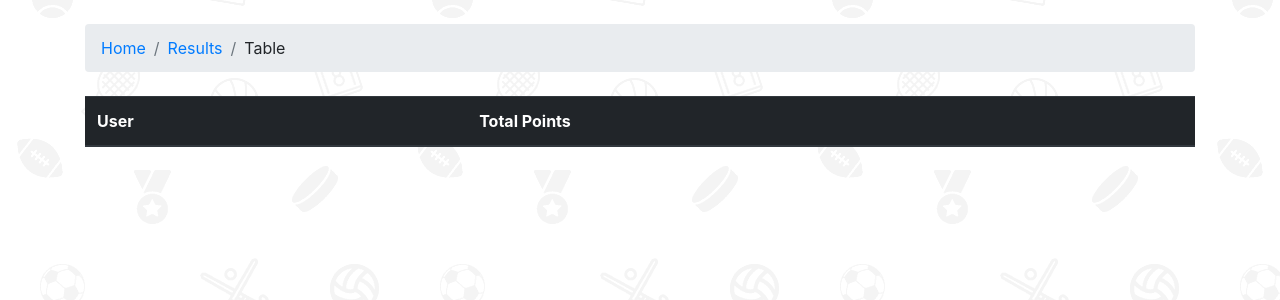
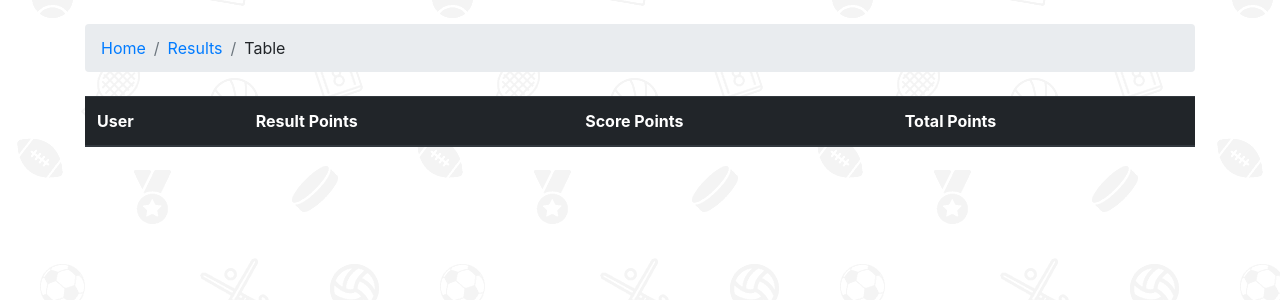
Before and after one commit to uncletoxa/nostradamus, a Django app: page /results/table in a window 1280 px wide. Shown: the part 56-356 px from the top of the page. Run offline with Django 3.2, Linux system fonts and the light colour scheme; lists and menus that the app fills with data are empty; some libraries are stand-ins or nearby versions.

Commit message:
add long standings feature

```diff
--- a/basic/templatetags/extensible_blocks.py
+++ b/basic/templatetags/extensible_blocks.py
@@ -17,20 +17,23 @@ def champ_standings():
 
 
 @register.inclusion_tag('includes/cup_standings.html')
-def cup_standings():
+def cup_standings(long_standings=False):
     users = User.objects.filter(is_superuser=False)
     matches_queryset = (Match.objects.filter(home_score__isnull=False) |
                         Match.objects.filter(guest_score__isnull=False))
-    standings = {}
-
+    standings = []
     for user in users:
-        total_points = 0
+        total_pts, result_pts, score_pts = 0, 0, 0
         results_data = get_user_results_by_matches(user.id, matches_queryset)
         for match_data in results_data.values():
-            total_points += sum(list(filter(
-                None, [match_data['result_bet'], match_data['score_bet']])))
-        standings.update({user: round(total_points, 2)})
-    return {'results': dict(sorted(standings.items(), key=lambda item: item[1], reverse=True))}
+            result_pts += match_data.get('result_bet', 0)
+            score_pts += match_data.get('score_bet', 0)
+        standings.append({'user': user,
+                          'total_points': round(result_pts + score_pts, 2),
+                          'result_points': round(result_pts, 2),
+                          'score_points': round(score_pts, 2)})
+    return {'results': sorted(standings, key=lambda item: item['total_points'], reverse=True),
+            'long_standings': long_standings}
 
 
 @register.inclusion_tag('includes/next_matches.html')
--- a/results/templates/points_table.html
+++ b/results/templates/points_table.html
@@ -13,5 +13,5 @@
 {% endblock %}
 
 {% block content %}
-    {% cup_standings %}
+    {% cup_standings True %}
 {% endblock %}
--- a/results/templates/results_index.html
+++ b/results/templates/results_index.html
@@ -18,7 +18,7 @@
       <h3>
         <small class="text-muted"><a href={% url 'results:points_table' %}>standings</a></small>
       </h3>
-        {% cup_standings %}
+        {% cup_standings True %}
     </div>
     <div class="col-5">
       <h3>
--- a/templates/home.html
+++ b/templates/home.html
@@ -12,7 +12,7 @@
       <h3>
         <small class="text-muted"><a href={% url 'results:results_index' %}>standings</a></small>
       </h3>
-        {% cup_standings %}
+        {% cup_standings False %}
     </div>
     <div class="col-7">
       <div class="row">
--- a/templates/includes/cup_standings.html
+++ b/templates/includes/cup_standings.html
@@ -2,22 +2,22 @@
   <thead class="thead-dark">
     <tr>
       <th>User</th>
+      {% if long_standings %}
+      <th>Result Points</th>
+      <th>Score Points</th>
+      {% endif %}
       <th>Total Points</th>
-      {% if long_standings %}
-        <th>Result Points</th>
-        <th>Score Points</th>
-      {% endif %}
     </tr>
   </thead>
   <tbody>
-    {% for user, points in results.items %}
+    {% for user_result in results %}
       <tr>
-        <td><a href="{% url 'results:user_results' user.id %}">{{ user.first_name }}</a></td>
-        <td>{{ points }}</td>
-<!--        {% if long_standings %}-->
-<!--          <td>{{ points.result_points }}</td>-->
-<!--          <td>{{ points.score_points }}</td>-->
-<!--      {% endif %}-->
+        <td><a href="{% url 'results:user_results' user_result.user.id %}">{{ user_result.user.first_name }}</a></td>
+        {% if long_standings %}
+        <td>{{ user_result.result_points }}</td>
+        <td>{{ user_result.score_points }}</td>
+        {% endif %}
+        <td>{{ user_result.total_points }}</td>
       </tr>
     {% endfor %}
   </tbody>
```
